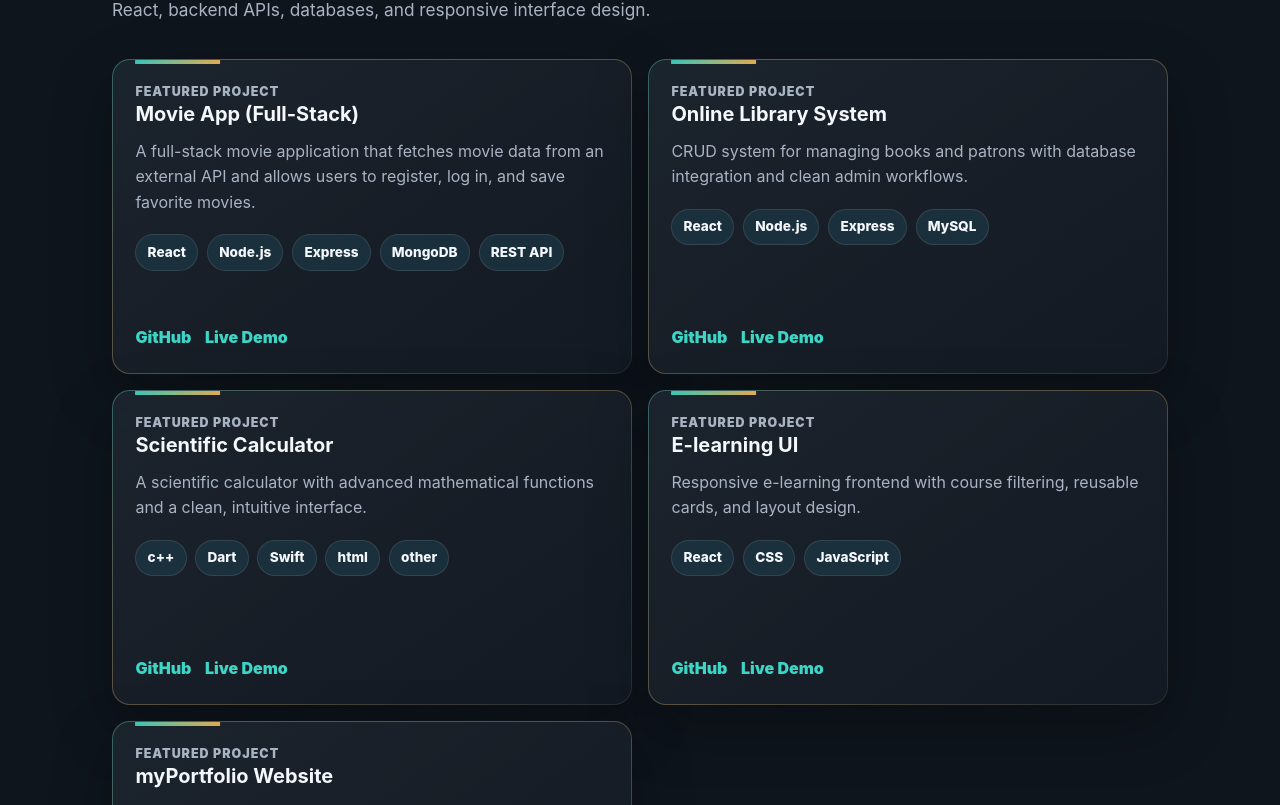
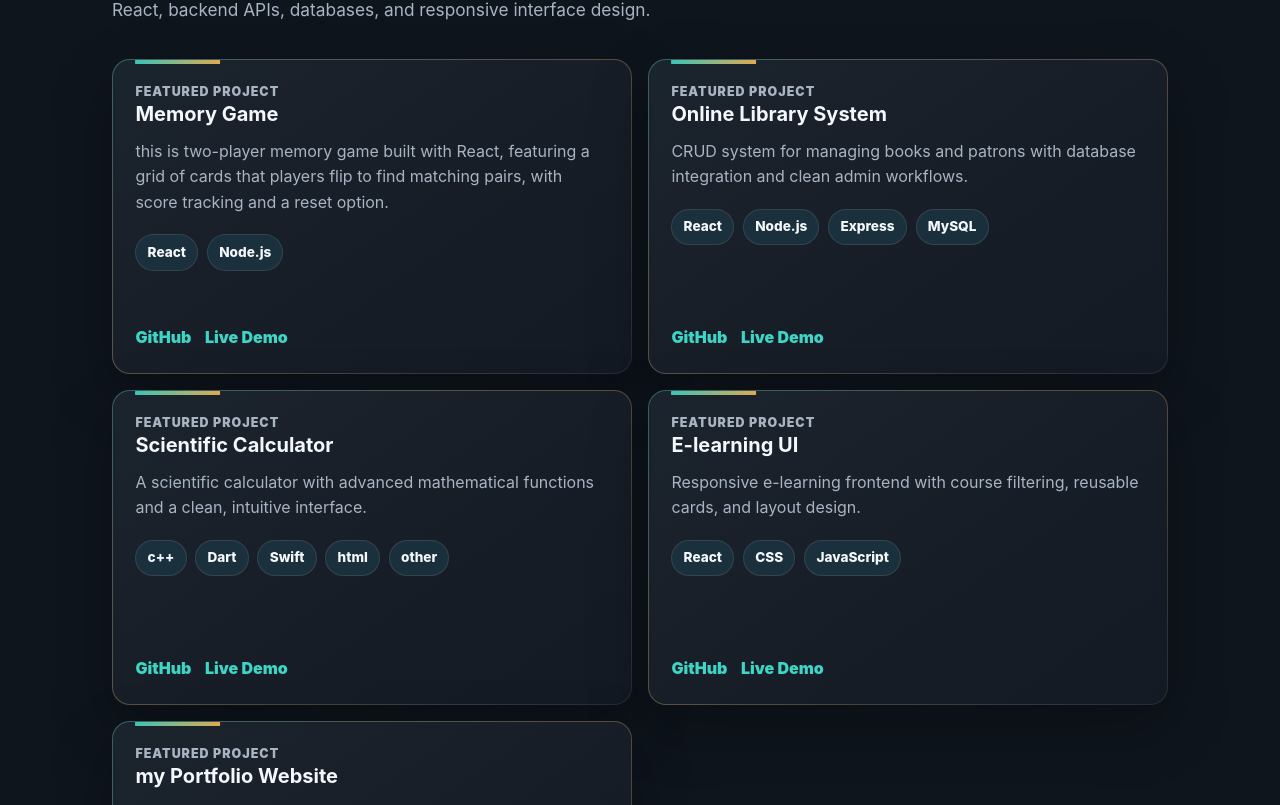
Before and after one commit to hibr12/my-portfolio, a React (Vite) app: page / in a window 1280 px wide. Shown: the part 1715-2520 px from the top of the page. Built offline with nearby package versions, Linux system fonts and the light colour scheme.

Commit message:
updating the project part

```diff
--- a/src/data/portfolioData.js
+++ b/src/data/portfolioData.js
@@ -1,11 +1,11 @@
 export const projects = [
   {
-    title: 'Movie App (Full-Stack)',
+    title: 'Memory Game',
     description:
-      'A full-stack movie application that fetches movie data from an external API and allows users to register, log in, and save favorite movies.',
-    technologies: ['React', 'Node.js', 'Express', 'MongoDB', 'REST API'],
-    github: 'https://github.com/yourusername/movie-app',
-    demo: 'https://movie-app-demo.netlify.app',
+      'this is two-player memory game built with React, featuring a grid of cards that players flip to find matching pairs, with score tracking and a reset option.',
+    technologies: ['React', 'Node.js'],
+    github: 'https://github.com/hibr12/memorygame.git',
+    demo: 'https://e-learning-platform-bp4t.vercel.app/',
   },
   {
     title: 'Online Library System',
@@ -29,11 +29,11 @@ export const projects = [
     demo: 'https://e-learning-ui.vercel.app',
   },
   {
-    title: ' myPortfolio Website',
+    title: ' my Portfolio Website',
     description: 'Personal portfolio website showcasing skills, certificates, contact details, and projects.',
     technologies: ['React', 'CSS'],
     github: 'https://github.com/hibr12/my-portfolio.git',
-    demo: 'https://my-portfolio-mu-rosy-93.vercel.app/',
+    demo: 'https://my-portfolio-mu-rosy-93.vercel.app',
   },
 ];
 
--- a/src/styles/global.css
+++ b/src/styles/global.css
@@ -385,6 +385,12 @@ textarea {
   transform: translateY(-7px);
 }
 
+.project-card:hover,
+.certificate-card:hover {
+  transform: translateY(-7px) scale(1.03);
+  z-index: 2;
+}
+
 .card:hover::before {
   opacity: 1;
   transform: scaleX(1);
```
